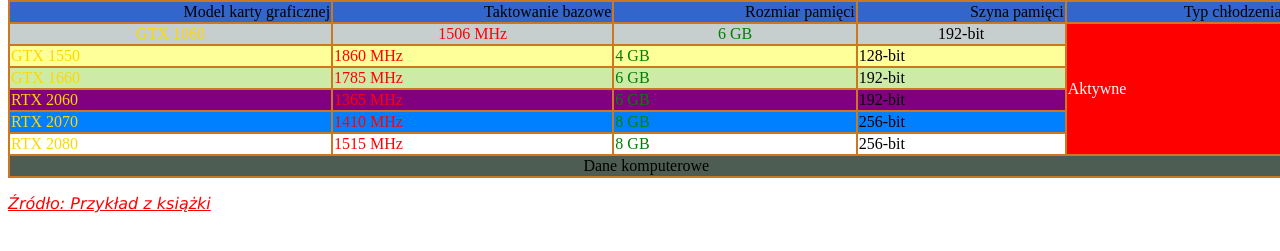
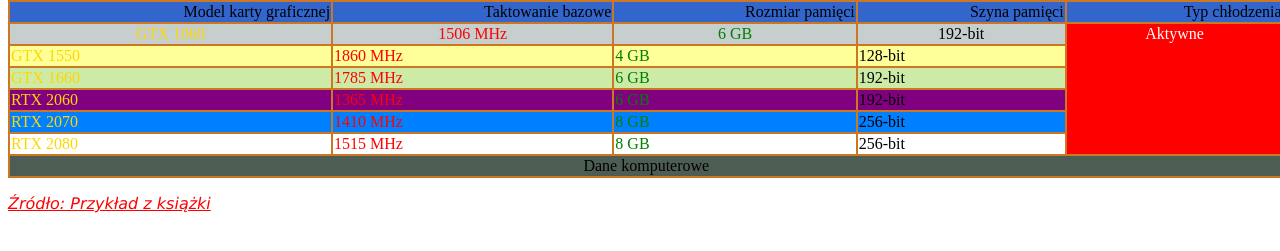
Before and after one commit to Saniok138/Saniok138_16.09.2022_tabela, a plain HTML site: page index.html in a window 1280 px wide. Shown: the part 83-334 px from the top of the page. Drawn offline with Linux system fonts and the light colour scheme.

Commit message:
Update index.html

```diff
--- a/index.html
+++ b/index.html
@@ -33,7 +33,7 @@ background: white;
     <TD BGCOLOR="#C6CECE"><p align="center"><font color="red">1506 MHz</p></td>
     <TD BGCOLOR="#C6CECE"><p align="center"><font color="green">6 GB</p></td>
     <TD BGCOLOR="#C6CECE"><p align="center">192-bit</p></td>
-    <TD {vertical-align: top; text-align: center} BGCOLOR="red" rowspan="6" ><font color="white"><p>Aktywne</p></font></TD>
+    <TD style="vertical-align:top; text-align:center;" BGCOLOR="red" rowspan="6" ><font color="white"><p>Aktywne</p></font></TD>
   </tr>
   <tr>
     <TD BGCOLOR="#FFFF99"><font color="gold">GTX 1550</td>
```
